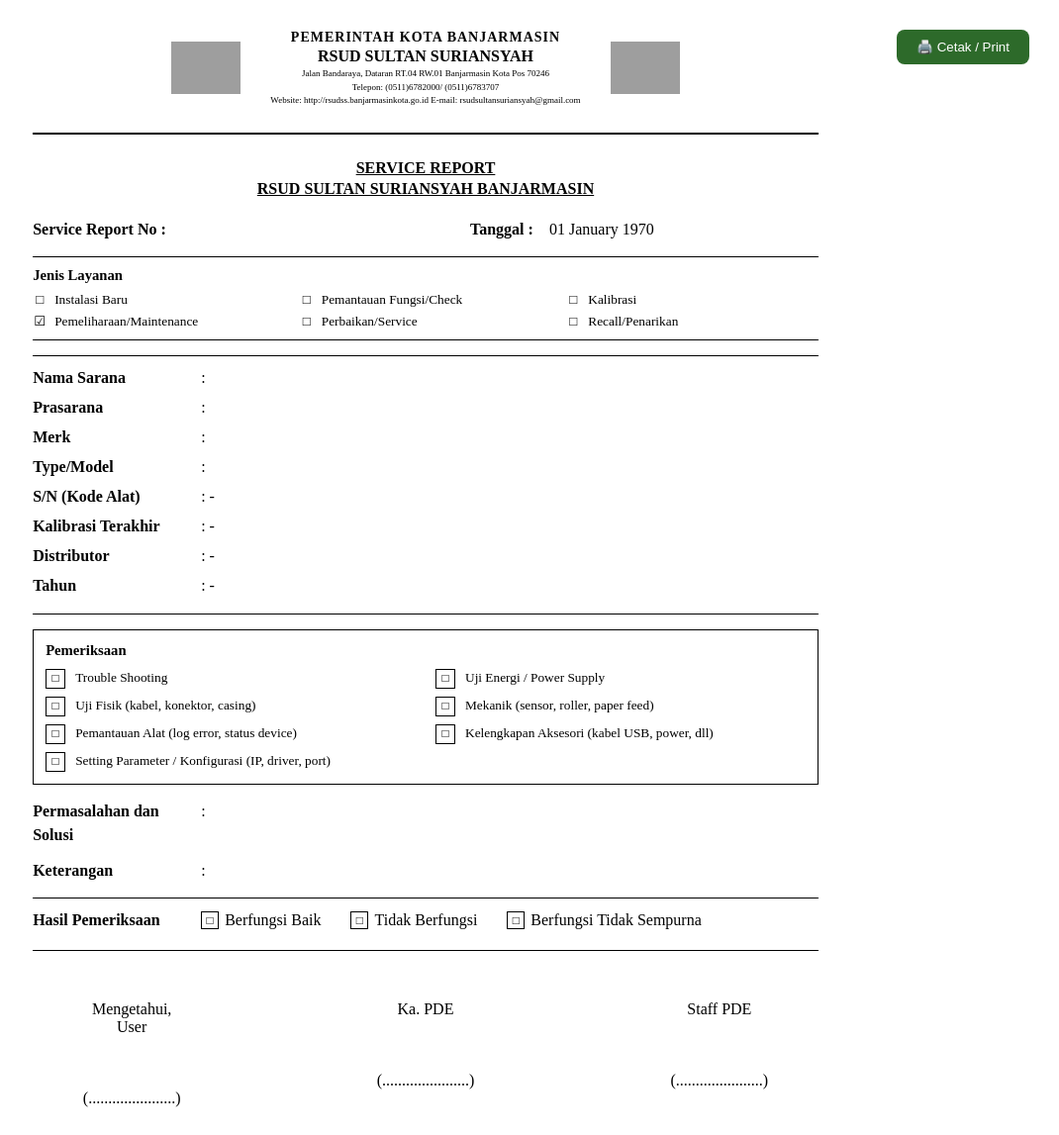
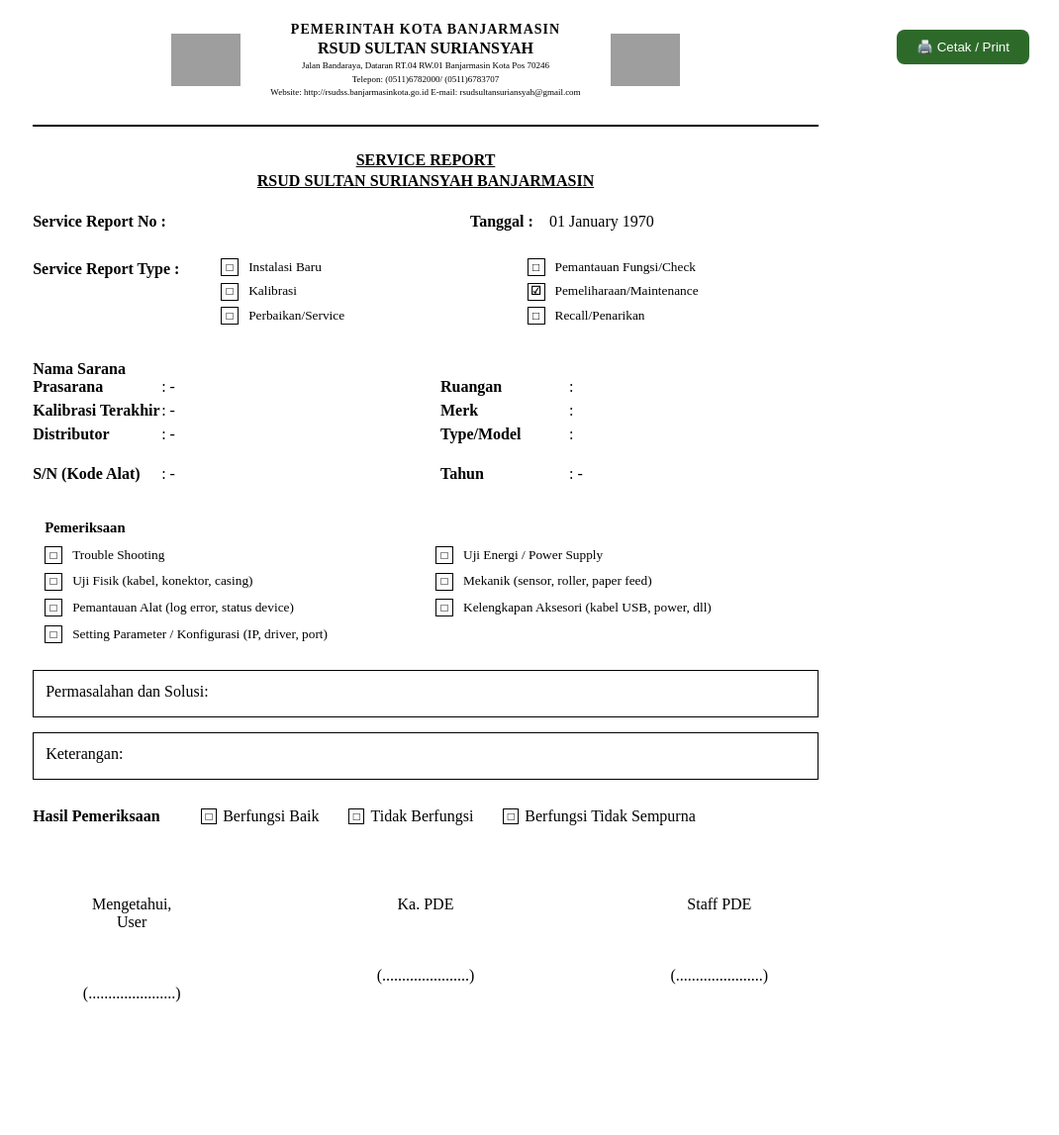
Before and after one commit to ndfanbla/Nadifa_Nabila, a PHP site: page /service_report/print.php?id=1 in a window 1280 px wide. Shown: the whole page at 99% size, without its empty margins (210-1280 px from the left). After the commit the page ends 1013 px from the top, so only its background shows below. Run offline with PHP 8.4, Linux system fonts and the light colour scheme; data that the repository does not hold is empty; grey boxes are pictures that could not be loaded.

Commit message:
perbaiki layout dan styling pada print.php untuk laporan layanan

```diff
--- a/service_report/print.php
+++ b/service_report/print.php
@@ -9,7 +9,6 @@ $data = $result->fetch_assoc();
 <head>
     <meta charset="UTF-8">
     <title>Print Service Report</title>
-    <style>
     <style>
     * { margin: 0; padding: 0; box-sizing: border-box; }
     body {
@@ -86,22 +85,25 @@ $data = $result->fetch_assoc();
         flex: 1;
     }
 
-    /* Service Type dengan border */
+    /* Service Type dengan layout label kiri dan checkbox kanan */
     .service-type {
+        display: flex;
+        align-items: flex-start;
+        gap: 20px;
         margin: 15px 0;
         padding: 10px 0;
-        border-top: 1px solid #000000;
-        border-bottom: 1px solid #000000;
+    }
+    .service-type-label {
+        width: 170px;
+        font-weight: bold;
+        font-size: 12pt;
+        line-height: 1.4;
     }
     .service-type-grid {
+        flex: 1;
         display: grid;
-        grid-template-columns: repeat(3, 1fr);
+        grid-template-columns: repeat(2, minmax(0, 1fr));
         gap: 6px 15px;
-    }
-    .service-type-title {
-        font-weight: bold;
-        margin-bottom: 8px;
-        font-size: 11pt;
     }
     .service-type-item {
         font-size: 10pt;
@@ -115,18 +117,78 @@ $data = $result->fetch_assoc();
         text-align: center;
     }
 
-    /* Info Alat dengan border */
+    /* Info Alat dengan border
     .info-alat {
         margin: 15px 0;
         padding: 10px 0;
         border-top: 1px solid #000000;
         border-bottom: 1px solid #000000;
+    } */
+
+/* Info Alat - Format 2 kolom kiri-kanan */
+.info-alat {
+    margin: 15px 0;
+    padding: 10px 0;
+    /* border-top: 1px solid #000000; */
+    /* border-bottom: 1px solid #000000; */
 }
+
+.info-alat-two-columns {
+    display: grid;
+    grid-template-columns: 1fr 1fr;
+    gap: 6px 30px;
+}
+
+.info-alat-row {
+    display: flex;
+    align-items: baseline;
+    flex-wrap: wrap;
+}
+
+.info-alat-label {
+    font-weight: bold;
+    width: 130px;  /* Lebar konsisten untuk semua label */
+    flex-shrink: 0;
+}
+
+.info-alat-value {
+    flex: 1;
+    word-break: break-word;
+}
+
+/* Untuk S/N dan Tahun dalam satu baris */
+.info-alat-inline-pair {
+    display: flex;
+    align-items: baseline;
+    gap: 20px;
+    flex-wrap: wrap;
+    width: 100%;
+}
+
+.info-alat-pair {
+    display: flex;
+    align-items: baseline;
+    gap: 5px;
+    flex-wrap: wrap;
+}
+
+.info-alat-pair .info-alat-label {
+    width: auto;
+    min-width: 100px;
+}
+
+.info-alat-pair .info-alat-value {
+    flex: 0 1 auto;
+}
+
+
+
+
 
     /* Pemeriksaan Grid dengan border hitam */
     .check-section {
         margin: 15px 0;
-        border: 1px solid #000000;
+        /* border: 1px solid #000000; */
         padding: 12px;
     }
     .check-section-title {
@@ -160,7 +222,10 @@ $data = $result->fetch_assoc();
 
     /* Permasalahan dan Keterangan */
     .problem-section, .keterangan-section {
-        margin: 12px 0;
+        margin: 15px 0;
+        border: 1px solid #000000;
+        padding: 12px;
+
     }
     .problem-row, .keterangan-row {
         display: flex;
@@ -175,12 +240,18 @@ $data = $result->fetch_assoc();
         flex: 1;
     }
 
+        /* Tambahan: atur margin atas isi konten juga jika perlu */
+    .problem-content, .keterangan-content {
+        line-height: 1.5;
+        margin-top: 4px;
+    }
+
     /* Hasil Pemeriksaan */
     .hasil-section {
         margin: 15px 0;
         padding: 10px 0;
-        border-top: 1px solid #000000;
-        border-bottom: 1px solid #000000;
+        /* border-top: 1px solid #000000;
+        border-bottom: 1px solid #000000; */
     }
     .hasil-row {
         display: flex;
@@ -277,6 +348,21 @@ $data = $result->fetch_assoc();
         right: 10px;
         z-index: 1000;
     }
+
+    .check-item {
+        display: flex;
+        align-items: center;
+        gap: 8px;
+        margin-bottom: 8px;
+        font-size: 10pt;
+    }
+
+    .check-item .check-symbol {
+        font-size: 14px;
+        display: inline-block;
+        width: 14px;
+        text-align: center;
+    }
 </style>
 </head>
 <body>
@@ -319,29 +405,83 @@ $data = $result->fetch_assoc();
 </div>
 
     <!-- Service Type -->
+    <!-- Service Type - Format seperti Pemeriksaan -->
 <div class="service-type">
-        <div class="service-type-title">Jenis Layanan</div>
+    <div class="service-type-label">Service Report Type :</div>
     <div class="service-type-grid">
-            <div class="service-type-item"><span class="check-symbol">□</span> Instalasi Baru</div>
-            <div class="service-type-item"><span class="check-symbol">□</span> Pemantauan Fungsi/Check</div>
-            <div class="service-type-item"><span class="check-symbol">□</span> Kalibrasi</div>
-            <div class="service-type-item"><span class="check-symbol">☑</span> Pemeliharaan/Maintenance</div>
-            <div class="service-type-item"><span class="check-symbol">□</span> Perbaikan/Service</div>
-            <div class="service-type-item"><span class="check-symbol">□</span> Recall/Penarikan</div>
+        <div class="check-item-print">
+            <span class="check-box">□</span> Instalasi Baru
+        </div>
+        <div class="check-item-print">
+            <span class="check-box">□</span> Pemantauan Fungsi/Check
+        </div>
+        <div class="check-item-print">
+            <span class="check-box">□</span> Kalibrasi
+        </div>
+        <div class="check-item-print">
+            <span class="check-box">☑</span> Pemeliharaan/Maintenance
+        </div>
+        <div class="check-item-print">
+            <span class="check-box">□</span> Perbaikan/Service
+        </div>
+        <div class="check-item-print">
+            <span class="check-box">□</span> Recall/Penarikan
+        </div>
     </div>
 </div>
 
-    <!-- Info Alat -->
+    <!-- Info Alat - Format 2 kolom kiri-kanan seperti contoh gambar -->
 <div class="info-alat">
-        <div class="info-row"><div class="info-label">Nama Sarana</div><div class="info-value">: <?= $data['room_name'] ?></div></div>
-        <div class="info-row"><div class="info-label">Prasarana</div><div class="info-value">: <?= $data['facility_type'] ?></div></div>
-        <div class="info-row"><div class="info-label">Merk</div><div class="info-value">: <?= $data['brand'] ?></div></div>
-        <div class="info-row"><div class="info-label">Type/Model</div><div class="info-value">: <?= $data['model'] ?></div></div>
-                <div class="info-row"><div class="info-label">S/N (Kode Alat)</div><div class="info-value">: <?= $data['sn_code'] ?: '-' ?></div></div>
-        <div class="info-row"><div class="info-label">Kalibrasi Terakhir</div><div class="info-value">: <?= $data['last_calibration'] ?: '-' ?></div></div>
-        <div class="info-row"><div class="info-label">Distributor</div><div class="info-value">: <?= $data['distributor'] ?: '-' ?></div></div>
-        <div class="info-row"><div class="info-label">Tahun</div><div class="info-value">: <?= $data['year'] ?: '-' ?></div></div>
+    <b>Nama Sarana</b>
+    <div class="info-alat-two-columns">
+        <!-- BARIS 1 KIRI: Nama Sarana -->
+        <div class="info-alat-row">
+            <div class="info-alat-label">Prasarana</div>
+            <div class="info-alat-value">: <?= $data['facility_type'] ?: '-' ?></div>
+        </div>
 
+        <!-- BARIS 2 KANAN: Ruangan -->
+        <div class="info-alat-row">
+            <div class="info-alat-label">Ruangan</div>
+            <div class="info-alat-value">: <?= $data['room_name'] ?></div>
+        </div>
+
+        <!-- BARIS 3 KANAN: Kalibrasi Terakhir -->
+        <div class="info-alat-row">
+            <div class="info-alat-label">Kalibrasi Terakhir</div>
+            <div class="info-alat-value">: <?= $data['last_calibration'] ?: '-' ?></div>
+        </div>
+
+        <!-- BARIS 4 KIRI: Merk -->
+        <div class="info-alat-row">
+            <div class="info-alat-label">Merk</div>
+            <div class="info-alat-value">: <?= $data['brand'] ?></div>
+        </div>
+
+        <!-- BARIS 5 KANAN: Distributor -->
+        <div class="info-alat-row">
+            <div class="info-alat-label">Distributor</div>
+            <div class="info-alat-value">: <?= $data['distributor'] ?: '-' ?></div>
+        </div>
+
+        <!-- BARIS 6 KIRI: Type/Model -->
+        <div class="info-alat-row">
+            <div class="info-alat-label">Type/Model</div>
+            <div class="info-alat-value">: <?= $data['model'] ?></div>
+        </div>
+
+        <!-- BARIS 7 KIRI: S/N (Kode Alat) -->
+        <div style="margin-top:16px" class="info-alat-row">
+            <div class="info-alat-label">S/N (Kode Alat)</div>
+            <div class="info-alat-value">: <?= $data['sn_code'] ?: '-' ?></div>
+        </div>
+
+        <!-- BARIS 8 KANAN: Tahun -->
+        <div style="margin-top:16px" class="info-alat-row">
+            <div class="info-alat-label">Tahun</div>
+            <div class="info-alat-value">: <?= $data['year'] ?: '-' ?></div>
+        </div>
+    </div>
 </div>
 
     <!-- Pemeriksaan -->
@@ -381,17 +521,17 @@ $data = $result->fetch_assoc();
 
     <!-- Permasalahan dan Solusi -->
     <div class="problem-section">
-        <div class="problem-row">
-            <div class="problem-label">Permasalahan dan Solusi</div>
-            <div class="problem-value">: <?= nl2br(htmlspecialchars($data['problem_solution'])) ?></div>
+        <div class="section-title">Permasalahan dan Solusi:</div>
+        <div class="problem-content">
+             <?= nl2br(htmlspecialchars($data['problem_solution'])) ?>
         </div>
     </div>
 
     <!-- Keterangan -->
     <div class="keterangan-section">
-        <div class="keterangan-row">
-            <div class="keterangan-label">Keterangan</div>
-            <div class="keterangan-value">: <?= nl2br(htmlspecialchars($data['description'])) ?></div>
+        <div class="section-title">Keterangan:</div>
+        <div class="keterangan-content">
+             <?= nl2br(htmlspecialchars($data['description'])) ?>
         </div>
     </div>
 
```
Lines whose indentation alone changed are shown as unchanged.
